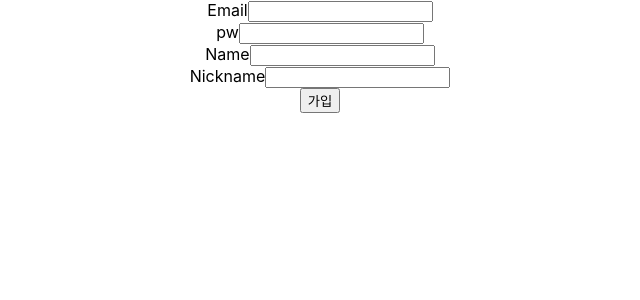
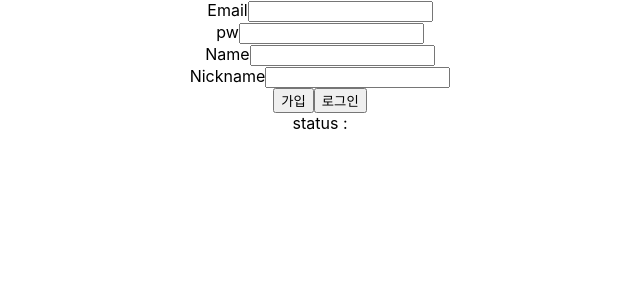
Before and after one commit to KangWCB/comgram, a React (Create React App) app in the folder frontend/: page / in a window 1280 px wide. Shown: the top 300 px of the page, without its empty margins (320-960 px from the left). Built offline with nearby package versions, Linux system fonts and the light colour scheme.

Commit message:
login test

```diff
--- a/frontend/src/pages/Login.js
+++ b/frontend/src/pages/Login.js
@@ -8,24 +8,46 @@ const LoginPage = () => {
     const [password, setPassword] = useState("");
     const [name, setName] = useState("");
     const [nickname, setNickname] = useState("");
-    const userObject = {
-        'email' : email,
-        'password' : password,
-        'name' : name,
-        'nickname' : nickname,
-    }
+    const [status, setStatus] = useState("");
+
 
     const registerHandler = () => {
+        const userObject = {
+            'email' : email,
+            'password' : password,
+            'name' : name,
+            'nickname' : nickname,
+        };
         console.log(userObject);
         const config = {"Content-Type" : 'application/json'};
         axios.post('/api/members/register', userObject, config)
         .then((res) => {
             console.log(res.data);
+            setStatus("가입 성공");
         })
         .catch((err) => {
             console.log(err);
+            setStatus("가입 실패");
         });
     };
+
+    const loginHandler = () => {
+        const userObject = {
+            'email' : email,
+            'password' : password,
+        };
+        const config = {"Content-Type" : 'application/json'};
+        axios.post('/api/members/login', userObject, config)
+        .then((res) => {
+            console.log(res.data);
+            setStatus("로그인 성공");
+        })
+        .catch((err) => {
+            console.log(err);
+            setStatus("로그인 실패");
+        });
+    };
+
     return (
         <div className="App">
             <div>
@@ -41,7 +63,10 @@ const LoginPage = () => {
                 <label>Nickname</label>
                 <input onChange={(e) => setNickname(e.target.value)}/>
                 <br/>
+
                 <button onClick={() => registerHandler()}>가입</button>
+                <button onClick={() => loginHandler()}>로그인</button>
+                <br/>status : {status}
             </div>
         </div>
     )
```
